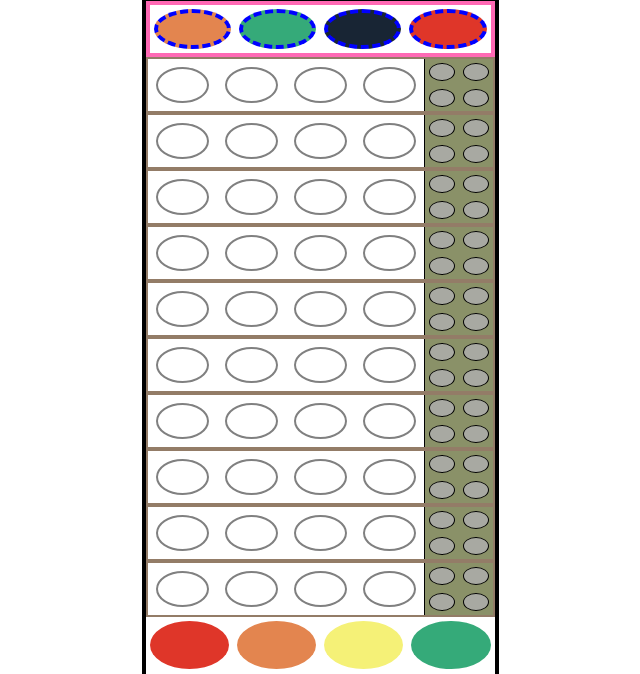
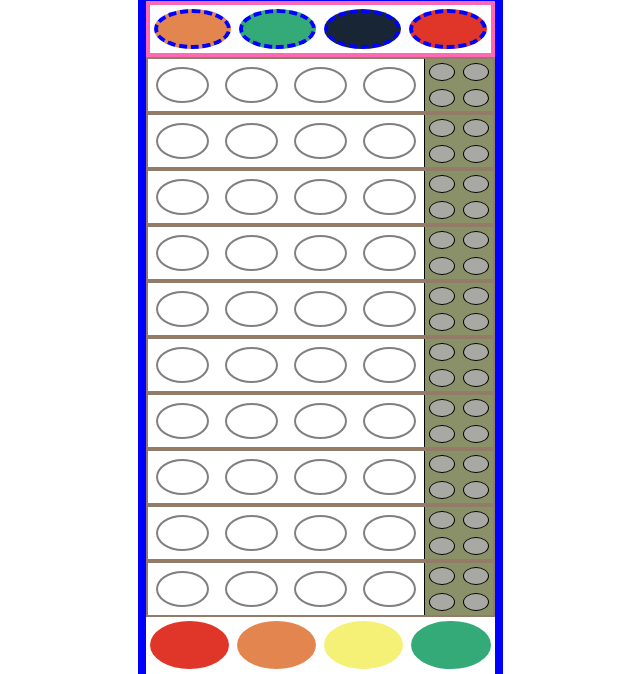
Before and after one commit to heyjudesmom/Mastermind, a plain HTML site: page index.html in a window 1280 px wide. Shown: the part 161-835 px from the top of the page, without its empty margins (320-960 px from the left). Drawn offline with Linux system fonts and the light colour scheme.

Commit message:
black to blue border

```diff
--- a/css/main.css
+++ b/css/main.css
@@ -22,7 +22,7 @@ body {
     display: grid;
     grid-template-rows: 1fr repeat(10, 1fr) 2fr;
     grid-template-columns: 5fr;
-    border: 0.5vmin solid black;
+    border: 1vmin solid blue;
 }
 
 .guess {
```
